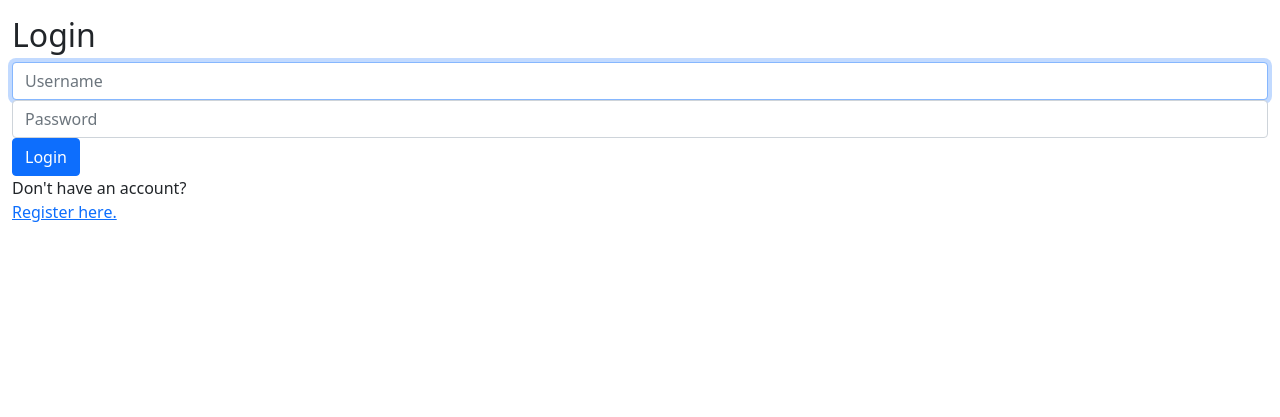
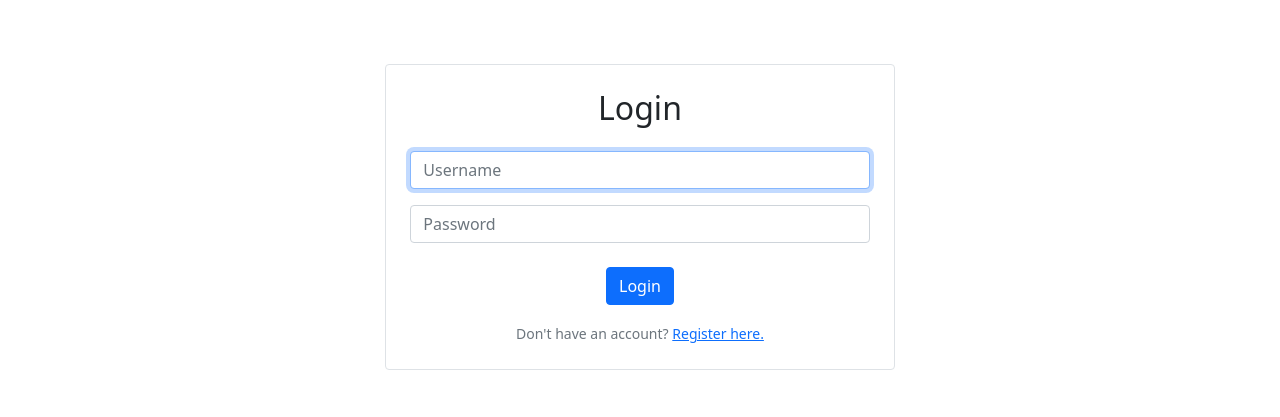
Before and after one commit to ReshanCSX/CS50W-Project2-Commerce, a Django app: page /login in a window 1280 px wide. Shown: the part 72-489 px from the top of the page. Run offline with Django 4.2, Linux system fonts and the light colour scheme.

Commit message:
login page layout

```diff
--- a/auctions/templates/auctions/login.html
+++ b/auctions/templates/auctions/login.html
@@ -1,27 +1,47 @@
 {% extends "auctions/layout.html" %}
+
+{% block title %}Login{% endblock %}
 
 {% block body %}
 
-    <h2>Login</h2>
+<div class="row justify-content-center mb-5">
+    <div class="col-9 col-md-7 col-lg-5 mt-5">
+
+        <div class="border rounded p-4  align-items-center">
+
+            <h2 class="text-center mb-4">Login</h2>
 
             {% if message %}
                 <div>{{ message }}</div>
             {% endif %}
 
+
             <form action="{% url 'login' %}" method="post">
                 {% csrf_token %}
-        <div class="form-group">
+                <div class="form-group my-3">
                     <input autofocus class="form-control" type="text" name="username" placeholder="Username">
                 </div>
-        <div class="form-group">
+                <div class="form-group my-3">
                     <input class="form-control" type="password" name="password" placeholder="Password">
                 </div>
                 {% if request.GET.next %}
                     <input type="hidden" value="{{request.GET.next}}" name="next">
                 {% endif %}
-        <input class="btn btn-primary" type="submit" value="Login">
+                <div class="text-center">
+                    <input class="btn btn-primary my-2" type="submit" value="Login">
+                </div>
             </form>
 
+            <div class="text-center mt-2 text-muted">
+                <small>
                 Don't have an account? <a href="{% url 'register' %}">Register here.</a>
+                </small>
+            </div>
+
+
+        </div>
+
+    </div>
+</div>
 
 {% endblock %}
```
Lines whose indentation alone changed are shown as unchanged.
